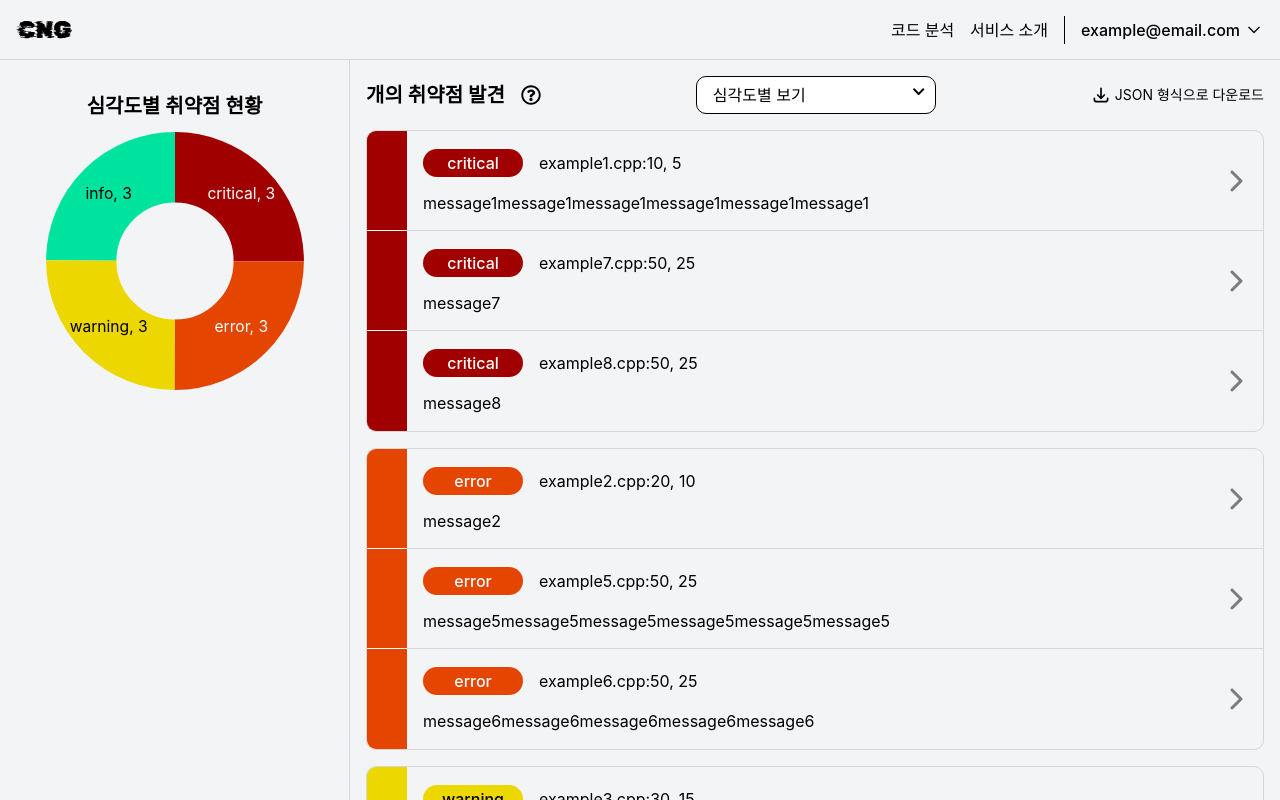
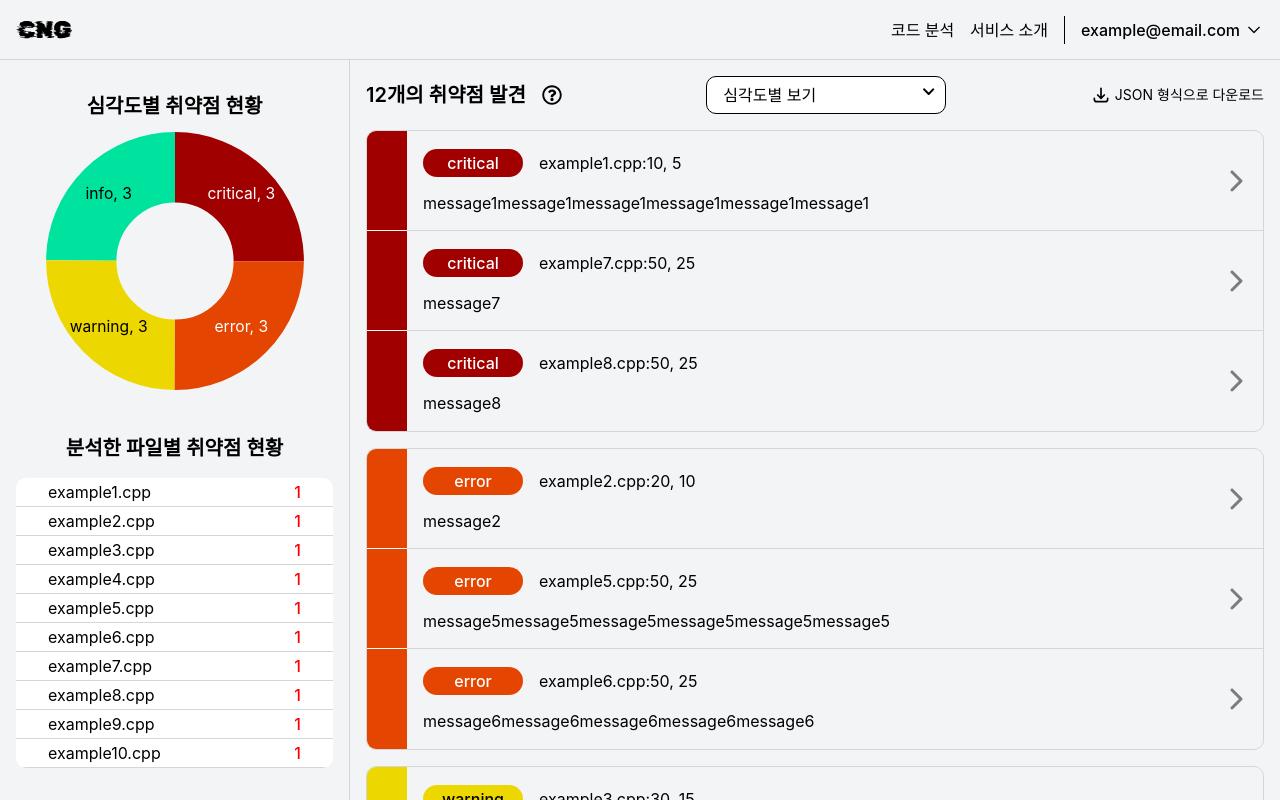
Before and after one commit to Code-Security-Solution/frontend, a React (Vite) app: page /summary/1 in a window 1280 px wide. Shown: the top 800 px of the page. Built offline with nearby package versions, Linux system fonts and the light colour scheme; sample sign-in values are in the browser's storage; a web font is replaced by a local one.

Commit message:
feat: 분석한 파일별 취약점 현황 컴포넌트 작성

```diff
--- /dev/null
+++ b/src/pages/SummaryReportPage/components/FileVulnerabilityList/index.tsx
@@ -0,0 +1,25 @@
+import * as S from './styles';
+
+interface FileVulnerabilityListProps {
+  content: {
+    filename: string;
+    count: number;
+  }[];
+}
+
+const FileVulnerabilityList = ({ content }: FileVulnerabilityListProps) => {
+  return (
+    <S.FileVulnerabilityListContainer>
+      <S.FileVulnerabilityList>
+        {content.map((file) => (
+          <S.FileVulnerabilityItem key={file.filename}>
+            <S.FileVulnerabilityName>{file.filename}</S.FileVulnerabilityName>
+            <S.FileVulnerabilityCount>{file.count}</S.FileVulnerabilityCount>
+          </S.FileVulnerabilityItem>
+        ))}
+      </S.FileVulnerabilityList>
+    </S.FileVulnerabilityListContainer>
+  );
+};
+
+export default FileVulnerabilityList;
--- /dev/null
+++ b/src/pages/SummaryReportPage/components/FileVulnerabilityList/styles.ts
@@ -0,0 +1,39 @@
+import styled from 'styled-components';
+
+export const FileVulnerabilityListContainer = styled.div`
+  overflow: hidden;
+  display: flex;
+  flex-direction: column;
+
+  width: 100%;
+  height: 100%;
+  border-radius: 1rem;
+
+  background-color: ${({ theme }) => theme.colors.white};
+`;
+
+export const FileVulnerabilityList = styled.ul`
+  overflow-y: auto;
+  display: flex;
+  flex-direction: column;
+  width: 100%;
+`;
+
+export const FileVulnerabilityItem = styled.li`
+  display: flex;
+  align-items: center;
+  justify-content: space-between;
+
+  width: 100%;
+  padding: 0.4rem 3.2rem;
+  border-bottom: 0.1rem solid ${({ theme }) => theme.colors.gray200};
+`;
+
+export const FileVulnerabilityName = styled.p`
+  ${({ theme }) => theme.fonts.regularBody};
+`;
+
+export const FileVulnerabilityCount = styled.p`
+  ${({ theme }) => theme.fonts.mediumBody};
+  color: ${({ theme }) => theme.colors.error};
+`;
--- a/src/pages/SummaryReportPage/index.tsx
+++ b/src/pages/SummaryReportPage/index.tsx
@@ -7,19 +7,18 @@ import Dropdown from '@/components/common/Dropdown';
 import Tooltip from '@/components/common/Tooltip';
 import VulnerabilityItem from './components/VulnerabilityItem';
 import { groupedBySeverity } from './mock/groupedBySeverity';
-import { totalDataCount } from './mock/mockdata';
+import { DUMMY_DATA, fileVulnerabilities } from './mock/mockdata';
 import SeverityChart from './components/SeverityChart';
 import { getSeverityColors, Severity } from '@/types/semgrep';
+import FileVulnerabilityList from './components/FileVulnerabilityList';
 
 const severityOrder: Severity[] = ['critical', 'error', 'warning', 'info'];
 
-const severityChartData = Object.keys(groupedBySeverity).map((severity) => {
-  return {
-    severity: severity as Severity,
-    count: groupedBySeverity[severity as Severity].length,
-    color: getSeverityColors()[severity as keyof typeof getSeverityColors],
-  };
-});
+const severityChartData = Object.entries(DUMMY_DATA.severitySummary).map(([severity, count]) => ({
+  severity: severity as Severity,
+  count,
+  color: getSeverityColors()[severity as Severity],
+}));
 
 const SummaryReportPage = () => {
   // TODO: scanId로 API 호출하여 데이터 가져오기
@@ -33,11 +32,15 @@ const SummaryReportPage = () => {
           <S.SeverityChartTitle>심각도별 취약점 현황</S.SeverityChartTitle>
           <SeverityChart contents={severityChartData} />
         </S.SeverityChartContainer>
+        <S.ScannedFileInfoContainer>
+          <S.ScannedFileInfoTitle>분석한 파일별 취약점 현황</S.ScannedFileInfoTitle>
+          <FileVulnerabilityList content={fileVulnerabilities} />
+        </S.ScannedFileInfoContainer>
       </S.SummaryReportSideBar>
       <S.SummaryReportContainer>
         <S.SummaryReportHeader>
           <S.HeaderTitleContainer>
-            <S.HeaderTitle>{totalDataCount}개의 취약점 발견</S.HeaderTitle>
+            <S.HeaderTitle>{DUMMY_DATA.totalVulnerabilities}개의 취약점 발견</S.HeaderTitle>
             <Tooltip message="각 취약점 항목을 클릭하면 상세 정보를 볼 수 있어요." position="bottom">
               <FaRegQuestionCircle size={20} />
             </Tooltip>
--- a/src/pages/SummaryReportPage/styles.ts
+++ b/src/pages/SummaryReportPage/styles.ts
@@ -9,6 +9,7 @@ export const SummaryReportPageContainer = styled.div`
 export const SummaryReportSideBar = styled.div`
   display: flex;
   flex-direction: column;
+  gap: 4.8rem;
 
   min-width: 35rem;
   padding: 3.2rem 1.6rem;
@@ -20,16 +21,27 @@ export const SeverityChartContainer = styled.div`
   flex-direction: column;
   gap: 1.6rem;
   align-items: center;
-
-  width: 100%;
-  height: 100%;
 `;
 
 export const SeverityChartTitle = styled.p`
   ${({ theme }) => theme.fonts.subtitle};
 `;
 
+export const ScannedFileInfoContainer = styled.div`
+  overflow-y: auto;
+  display: flex;
+  flex-direction: column;
+  flex-grow: 1;
+  gap: 1.6rem;
+  align-items: center;
+`;
+
+export const ScannedFileInfoTitle = styled.p`
+  ${({ theme }) => theme.fonts.subtitle};
+`;
+
 export const SummaryReportContainer = styled.div`
+  overflow-y: auto;
   display: flex;
   flex-direction: column;
   gap: 1.6rem;
```
